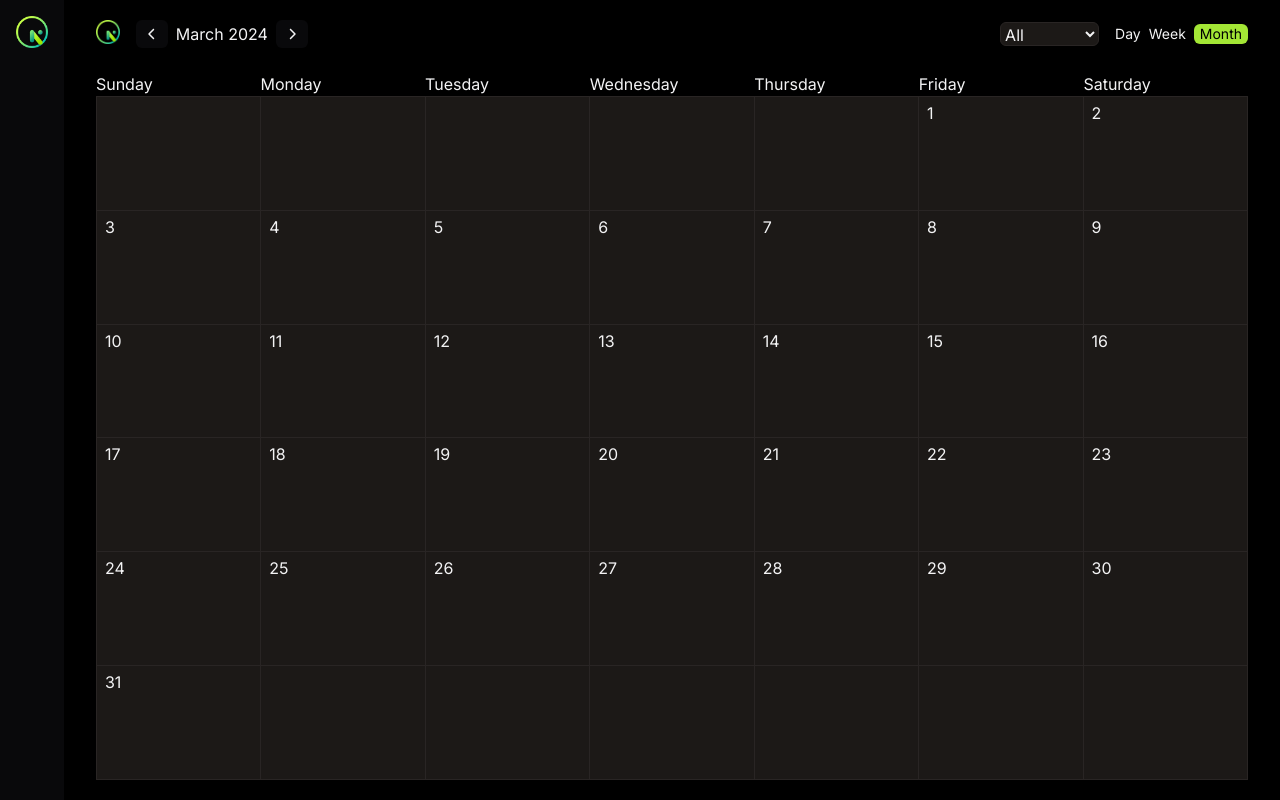
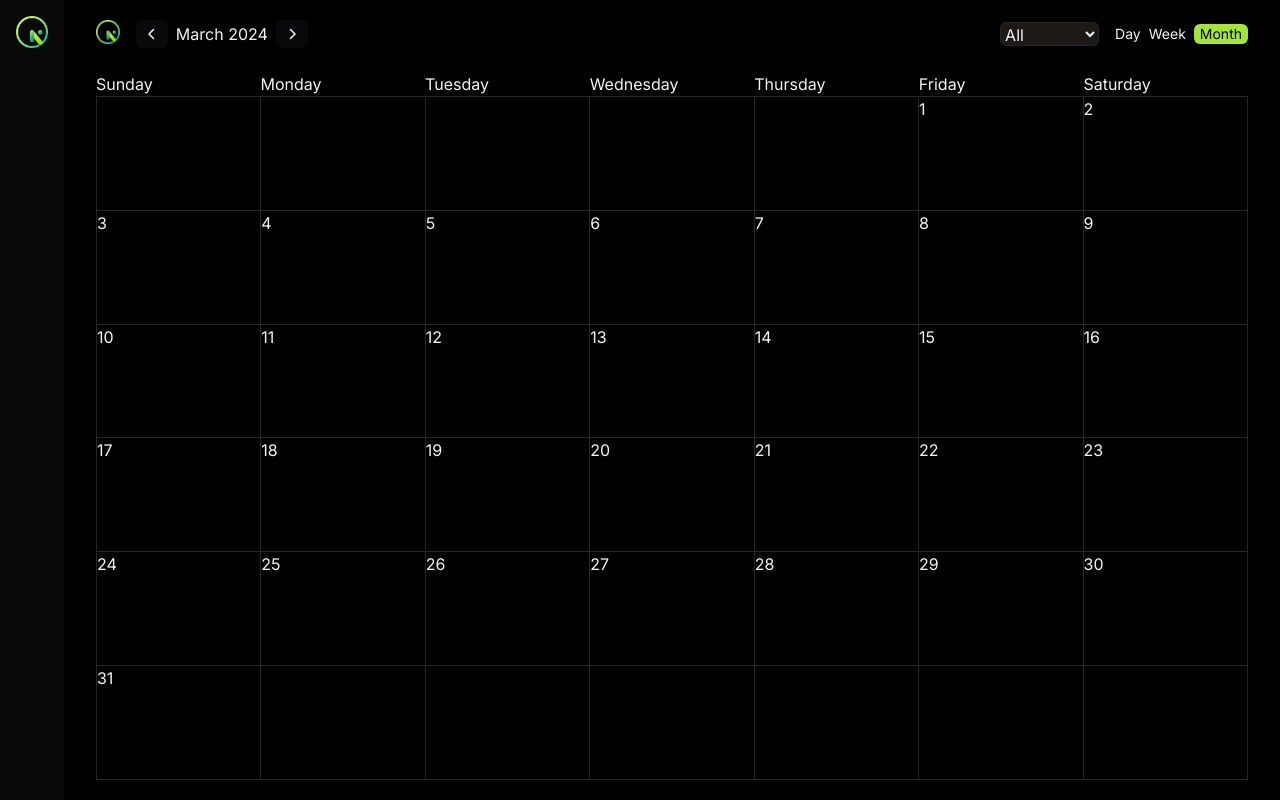
Before and after one commit to marielle-lopez/chrono, a React (Vite) app in the folder frontend/: page /month in a window 1280 px wide. Built offline with nearby package versions, Linux system fonts and the light colour scheme; a web font is replaced by a local one.

Commit message:
update background colour and padding

```diff
--- a/frontend/src/components/Cell/Cell.tsx
+++ b/frontend/src/components/Cell/Cell.tsx
@@ -24,10 +24,7 @@ const Cell = ({
   return (
     <>
       {(hour || hour === 0) && setIsHidden && (
-        <div
-          className="flex-grow bg-stone-900"
-          onClick={() => setIsHidden(false)}
-        >
+        <div className="flex-grow bg-black" onClick={() => setIsHidden(false)}>
           {hour}
           {events &&
             setEvent &&
@@ -37,13 +34,11 @@ const Cell = ({
         </div>
       )}
       {(day || day === 0) && setIsHidden === null && (
-        <div className="flex flex-grow bg-stone-900">
-          {day !== 0 ? day : ''}
-        </div>
+        <div className="flex flex-grow bg-black">{day !== 0 ? day : ''}</div>
       )}
       {(day || day === 0) && setIsHidden && (
         <div
-          className="flex flex-col flex-grow bg-stone-900 px-2 py-1"
+          className="flex flex-col flex-grow bg-black pr-2"
           onClick={() => setIsHidden(false)}
         >
           {day !== 0 ? day : ''}
```
